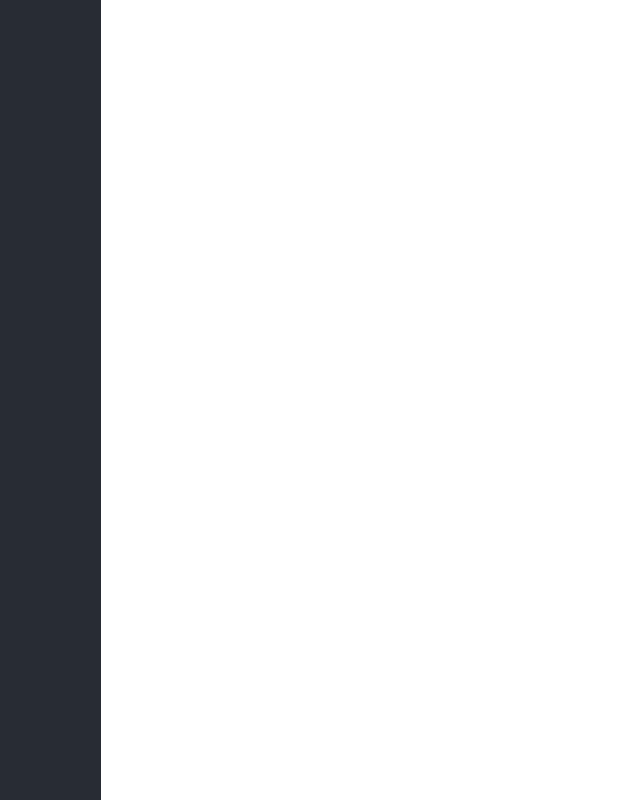
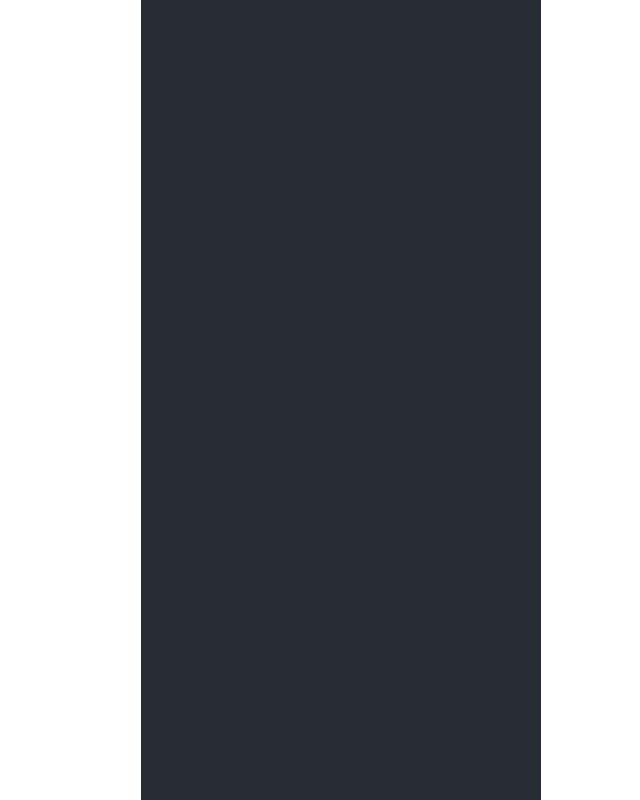
Before and after one commit to chingu-voyages/v10-geckos-team-12, a React (Create React App) app: page / in a window 1280 px wide. Shown: the whole page, without its empty margins (299-939 px from the left). Built offline with nearby package versions, Linux system fonts and the light colour scheme.

Commit message:
resolved flexbox issue

```diff
--- a/src/Style/App.css
+++ b/src/Style/App.css
@@ -1,17 +1,16 @@
 .App {
-  width: 400px;
-  height: 100vh;
+  width: 100%;
+  height: 100%;
   display: flex;
   display: -webkit-flex;
   display: -moz-box;
   justify-content: center;
   align-items: center;
-  background-color: #282c34;
-  color:#fff;
 }
 
 .split-it-App {
   width: 400px;
   height: 100vh;
-
+  background-color: #282c34;
+  color:#fff;
 }
```
